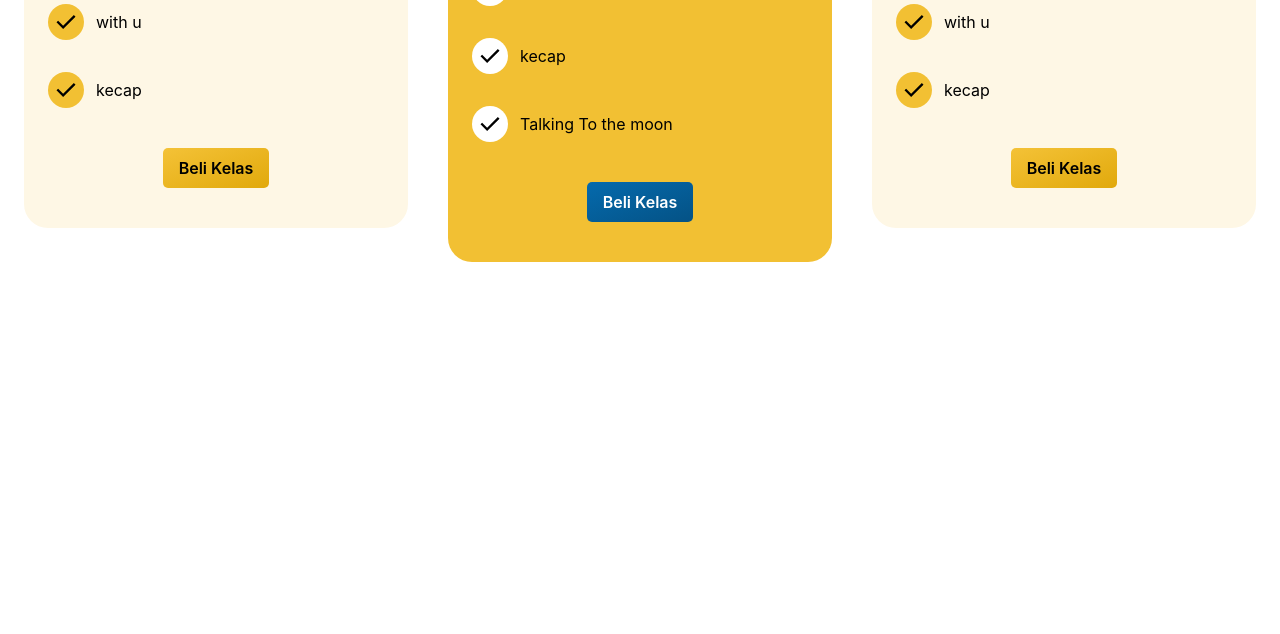
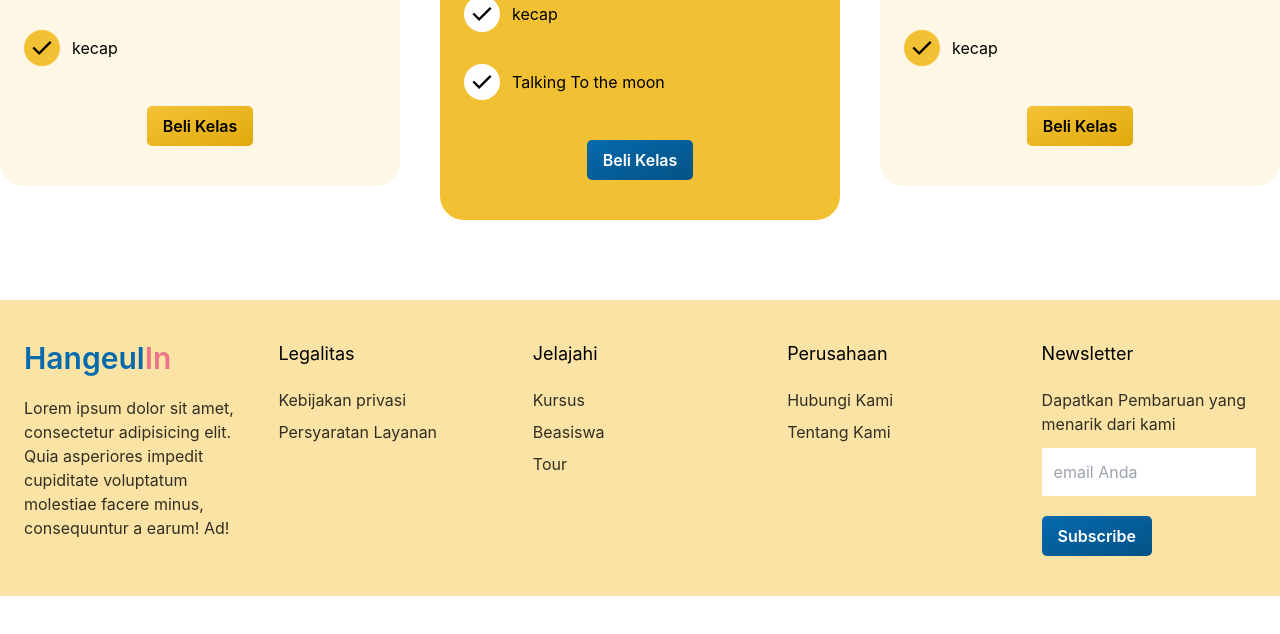
Before and after one commit to ikhlasdansantai/Hangeulin, a React (Vite) app: page / in a window 1280 px wide. Shown: the part 2032-2666 px from the top of the page. Built offline with nearby package versions, Linux system fonts and the light colour scheme.

Commit message:
menghapus padding, comp yang gak butuh padding jadi bisa atur sendiri padding nya

```diff
--- a/src/App.jsx
+++ b/src/App.jsx
@@ -1,13 +1,15 @@
 import "./App.css";
+import Footer from "./containers/Footer/Footer";
 import Header from "./containers/Header/Header";
 import Main from "./containers/Main/Main";
 
 function App() {
   return (
     <>
-      <div id="containers" className="min-[1400px]:w-[90rem] mx-auto p-standart h-[2000000000px]">
+      <div id="containers" className="min-[1400px]:w-[90rem] mx-auto  h-[2000000000px]">
         <Header />
         <Main />
+        <Footer />
       </div>
     </>
   );
```
